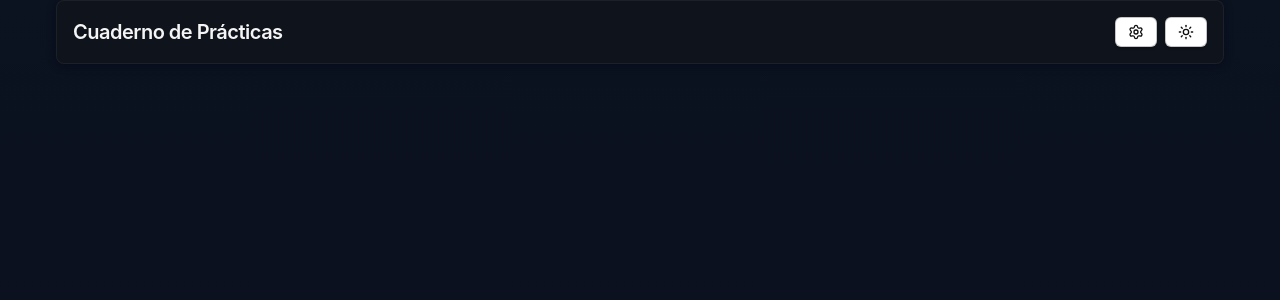
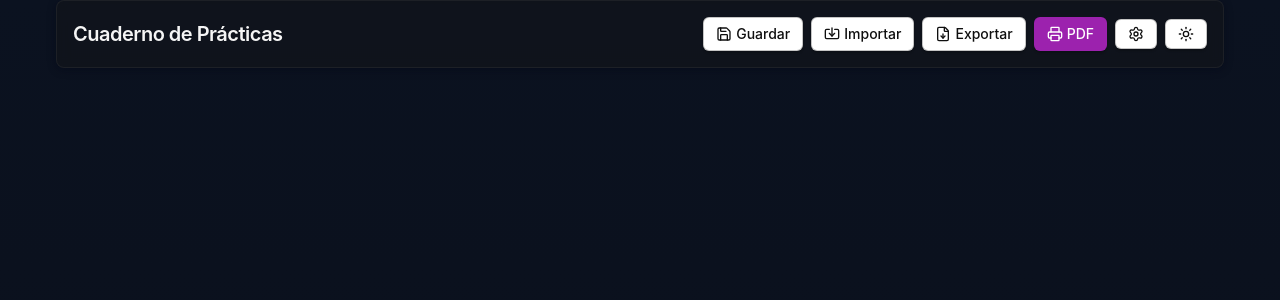
Before and after one commit to TermiSenpai/APP-Cuaderno-de-practicas, a React (Vite) app in the folder CuadernoPracticas/: page / in a window 1280 px wide. Shown: the top 300 px of the page. Built offline with nearby package versions, Linux system fonts and the light colour scheme; the HTML template or start-up script is replaced by a standard one.

Commit message:
event and buttons to header

```diff
--- a/CuadernoPracticas/src/Activities.tsx
+++ b/CuadernoPracticas/src/Activities.tsx
@@ -1,5 +1,5 @@
 import React, { useEffect, useRef, useState } from "react";
-import { Save, Import, Printer, FileDown, Calendar, CheckCircle2, Circle, Clock3, Trash2 } from "lucide-react";
+import { Calendar, CheckCircle2, Circle, Clock3, Trash2 } from "lucide-react";
 import "./activities.css";
 
 /**
@@ -331,46 +331,10 @@ export default function CuadernoPracticas() {
     }
   }
 
-  function handleImport() {
-    const fileInput = document.getElementById("file-import") as HTMLInputElement;
-    fileInput?.click();
-  }
-
-  async function handleExport() {
-    if (!data) return;
-    const txt = JSON.stringify(data, null, 2);
-    // web: descarga rápida
-    const blob = new Blob([txt], { type: "application/json" });
-    const url = URL.createObjectURL(blob);
-    const a = document.createElement("a");
-    a.href = url;
-    a.download = `cuaderno-practicas-${new Date().toISOString().slice(0, 10)}.json`;
-    a.click();
-    URL.revokeObjectURL(url);
-
-    /** En Tauri puedes escribir directamente:
-     * await writeFile({
-     *   contents: txt,
-     *   path: `cuaderno-practicas.json`,
-     * }, { dir: BaseDirectory.Document });
-     */
-  }
-
-  function handleSave() {
-    if (!data) return;
-    localStorage.setItem("cdp-data", JSON.stringify(data));
-  }
-
-  function handlePrintPDF() {
-    window.print(); // en Tauri abre el diálogo del SO (guardar como PDF)
-  }
-
   if (!data) return null;
 
   return (
-  <div className="app-root min-h-dvh w-full overflow-x-hidden bg-[#0b0f1a] bg-gradient-to-b from-[#0b1220] to-[#0b0f1a] text-neutral-100 flex justify-center items-start">
-      <div className="container-inner px-4 sm:px-5 pt-4 sm:pt-6 pb-6 sm:pb-8 print:px-0">
-
+    <div className="w-full">
       {/* Input oculto para importar archivo */}
       <input
         type="file"
@@ -379,21 +343,6 @@ export default function CuadernoPracticas() {
         onChange={handleFileLoad}
         className="hidden"
       />
-
-        <div className="mb-6 flex items-center gap-2 flex-wrap justify-end">
-          <button onClick={handleSave} className="inline-flex items-center gap-1 rounded-md border border-neutral-700/30 px-3 py-1.5 text-sm hover:bg-neutral-800/50">
-            <Save className="h-4 w-4" /> Guardar
-          </button>
-          <button onClick={handleImport} className="inline-flex items-center gap-1 rounded-md border border-neutral-700/30 px-3 py-1.5 text-sm hover:bg-neutral-800/50">
-            <Import className="h-4 w-4" /> Importar
-          </button>
-          <button onClick={handleExport} className="inline-flex items-center gap-1 rounded-md border border-neutral-700/30 px-3 py-1.5 text-sm hover:bg-neutral-800/50">
-            <FileDown className="h-4 w-4" /> Exportar
-          </button>
-          <button onClick={handlePrintPDF} className="inline-flex items-center gap-1 rounded-md bg-fuchsia-600/80 hover:bg-fuchsia-600 px-3 py-1.5 text-sm text-white">
-            <Printer className="h-4 w-4" /> Generar PDF
-          </button>
-        </div>
 
       {/* Lista de días */}
       <div className="space-y-6 activities-list">
@@ -418,6 +367,5 @@ export default function CuadernoPracticas() {
         }
       `}</style>
     </div>
-    </div>
   );
 }
--- a/CuadernoPracticas/src/App.tsx
+++ b/CuadernoPracticas/src/App.tsx
@@ -4,12 +4,36 @@ import CuadernoPracticas from "./Activities.tsx";
 import Header from "./Header.tsx";
 
 function App() {
+  // Definir las funciones de acción aquí o pasarlas desde un contexto si es necesario
+  const handleSave = () => {
+    // Lógica de guardado
+    console.log("Guardar");
+  };
+  const handleImport = () => {
+    // Lógica de importar
+    console.log("Importar");
+  };
+  const handleExport = () => {
+    // Lógica de exportar
+    console.log("Exportar");
+  };
+  const handlePrintPDF = () => {
+    // Lógica de imprimir
+    console.log("Imprimir PDF");
+  };
   return (
     <div className="app-root min-h-screen w-full overflow-x-hidden text-neutral-100 bg-[#0b0f1a] bg-gradient-to-b from-[#0b1220] to-[#0b0f1a]">
-      <main className="w-full max-w-[1200px] mx-auto px-4">
-        <Header />
-        <CuadernoPracticas />
-      </main>
+      <div className="w-full max-w-[1200px] mx-auto px-4 min-h-screen flex flex-col">
+        <Header
+          onSave={handleSave}
+          onImport={handleImport}
+          onExport={handleExport}
+          onPrintPDF={handlePrintPDF}
+        />
+        <div className="flex-1">
+          <CuadernoPracticas />
+        </div>
+      </div>
     </div>
   );
 }
--- a/CuadernoPracticas/src/Header.tsx
+++ b/CuadernoPracticas/src/Header.tsx
@@ -1,7 +1,23 @@
 import { useEffect, useState } from "react";
-import { Settings, Sun, Moon } from "lucide-react";
+import { Settings, Sun, Moon, Save, Import, FileDown, Printer } from "lucide-react";
 
-export default function Header({ title, totalHoras }: { title?: string; totalHoras?: number }) {
+type HeaderProps = {
+  title?: string;
+  totalHoras?: number;
+  onSave?: () => void;
+  onImport?: () => void;
+  onExport?: () => void;
+  onPrintPDF?: () => void;
+};
+
+export default function Header({
+  title,
+  totalHoras,
+  onSave,
+  onImport,
+  onExport,
+  onPrintPDF,
+}: HeaderProps) {
   const [theme, setTheme] = useState<"dark" | "light">(() => {
     try {
       const saved = localStorage.getItem("cdp-theme");
@@ -26,15 +42,59 @@ export default function Header({ title, totalHoras }: { title?: string; totalHor
   }, [theme]);
 
   return (
-    <header className="app-header mb-6 relative flex items-center gap-3 sm:gap-4 rounded-lg p-4 bg-neutral-900/40 border border-neutral-700/30 shadow-sm">
+    <header className="app-header sticky top-0 z-40 mb-6 flex items-center gap-3 rounded-lg border border-neutral-700/30 bg-neutral-900/40 p-4 shadow-sm backdrop-blur-sm">
       <div>
         <h1 className="text-xl font-semibold tracking-tight">{title ?? "Cuaderno de Prácticas"}</h1>
         {typeof totalHoras === "number" && (
-          <div className="text-xs opacity-70">Total: <span className="font-medium">{totalHoras} horas</span></div>
+          <div className="text-xs opacity-70">
+            Total: <span className="font-medium">{totalHoras} horas</span>
+          </div>
         )}
       </div>
 
       <div className="ml-auto flex items-center gap-2">
+        {/* Botones de acciones */}
+        {onSave && (
+          <button
+            onClick={onSave}
+            className="inline-flex items-center gap-1 rounded-md border border-neutral-700/30 px-3 py-1.5 text-sm hover:bg-neutral-800/50"
+            title="Guardar"
+          >
+            <Save className="h-4 w-4" />
+            <span className="hidden sm:inline">Guardar</span>
+          </button>
+        )}
+        {onImport && (
+          <button
+            onClick={onImport}
+            className="inline-flex items-center gap-1 rounded-md border border-neutral-700/30 px-3 py-1.5 text-sm hover:bg-neutral-800/50"
+            title="Importar"
+          >
+            <Import className="h-4 w-4" />
+            <span className="hidden sm:inline">Importar</span>
+          </button>
+        )}
+        {onExport && (
+          <button
+            onClick={onExport}
+            className="inline-flex items-center gap-1 rounded-md border border-neutral-700/30 px-3 py-1.5 text-sm hover:bg-neutral-800/50"
+            title="Exportar"
+          >
+            <FileDown className="h-4 w-4" />
+            <span className="hidden sm:inline">Exportar</span>
+          </button>
+        )}
+        {onPrintPDF && (
+          <button
+            onClick={onPrintPDF}
+            className="inline-flex items-center gap-1 rounded-md bg-fuchsia-600/80 hover:bg-fuchsia-600 px-3 py-1.5 text-sm text-white"
+            title="Generar PDF"
+          >
+            <Printer className="h-4 w-4" />
+            <span className="hidden sm:inline">PDF</span>
+          </button>
+        )}
+
         <button
           title="Ajustes"
           onClick={() => setShowSettings((s) => !s)}
```
Lines whose indentation alone changed are shown as unchanged.
